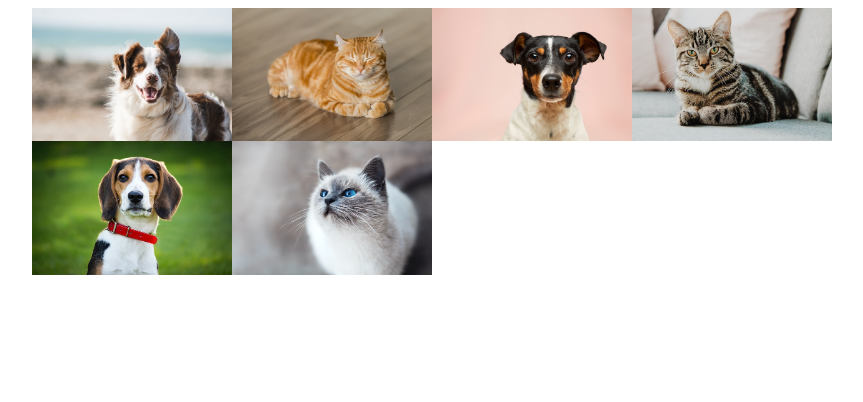
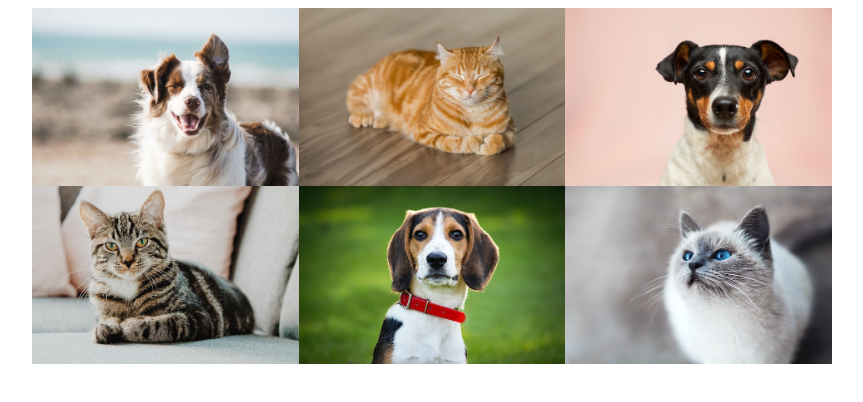
Before and after one commit to vishalicious213/flexbox-gallery, a plain HTML site: page index.html in a window 1280 px wide. Shown: the whole page, without its empty margins (208-1071 px from the left). Drawn offline with Linux system fonts and the light colour scheme.

Commit message:
.pet-item: added 'flex: 1 220px' to make images fill up available space evenly (1) and have a base size of 220px (220px)

```diff
--- a/index.css
+++ b/index.css
@@ -7,7 +7,8 @@
 }
 
 .pet-item {
-    width: 200px;
+    /* width: 200px; */
+    flex: 1 220px;
 }
 
 img {
```
